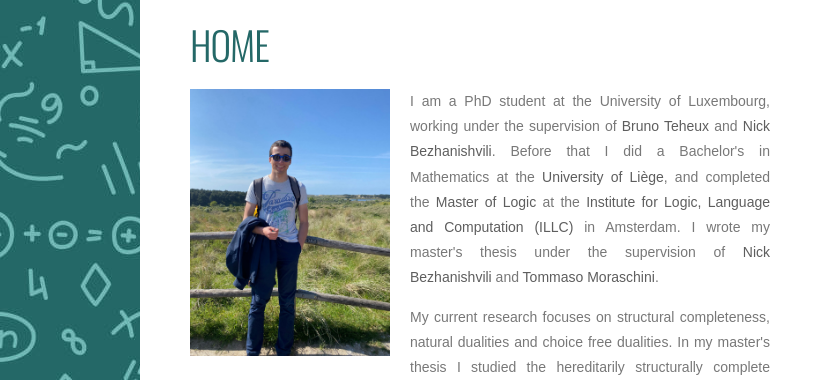
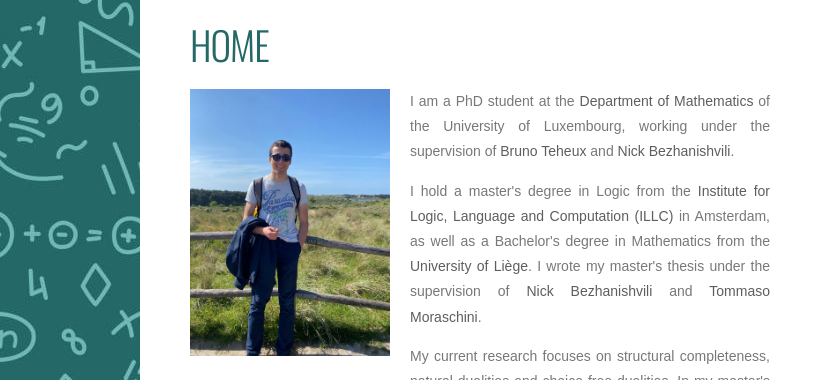
Before and after one commit to slemal/slemal.github.io, a plain HTML site: page index.html in a window 1280 px wide. Shown: the part 212-592 px from the top of the page, 0-816 px from the left. Drawn offline with nearby package versions, Linux system fonts and the light colour scheme.

Commit message:
Updated bio

```diff
--- a/index.html
+++ b/index.html
@@ -47,7 +47,8 @@ Released   : 20120902
                 <div class="entry">
                 	<img src="images/me.jpg" width="200" style="float:left; margin-right:20px; margin-bottom:20px" />
 
-                    <p>I am a PhD student at the University of Luxembourg, working under the supervision of <a href="https://math.uni.lu/~teheux/">Bruno Teheux</a> and <a href="https://staff.fnwi.uva.nl/n.bezhanishvili/">Nick Bezhanishvili</a>. Before that I did a Bachelor's in Mathematics at the <a href="https://www.mathematics.uliege.be/">University of Liège</a>, and completed the <a href="https://msclogic.illc.uva.nl/">Master of Logic</a> at the <a href=https://www.illc.uva.nl/">Institute for Logic, Language and Computation (ILLC)</a> in Amsterdam. I wrote my master's thesis under the supervision of <a href="https://staff.fnwi.uva.nl/n.bezhanishvili/">Nick Bezhanishvili</a> and <a href="https://moraschini.github.io">Tommaso Moraschini</a>.</p>
+                    <p>I am a PhD student at the <a href="https://www.uni.lu/fstm-en/research-departments/department-of-mathematics/">Department of Mathematics</a> of the University of Luxembourg, working under the supervision of <a href="https://math.uni.lu/~teheux/">Bruno Teheux</a> and <a href="https://staff.fnwi.uva.nl/n.bezhanishvili/">Nick Bezhanishvili</a>.</p>
+                   <p>I hold a master's degree in Logic from the <a href=https://www.illc.uva.nl/">Institute for Logic, Language and Computation (ILLC)</a> in Amsterdam, as well as a Bachelor's degree in Mathematics from the <a href="https://www.mathematics.uliege.be/">University of Liège</a>. I wrote my master's thesis under the supervision of <a href="https://staff.fnwi.uva.nl/n.bezhanishvili/">Nick Bezhanishvili</a> and <a href="https://moraschini.github.io">Tommaso Moraschini</a>.</p>
                     <p>My current research focuses on structural completeness, natural dualities and choice free dualities. In my master's thesis I studied the hereditarily structurally complete extensions of wK4. During my PhD, my main goal is to provide choice-free alternatives to 'classical' natural dualities.</p>
                     <p>My broader research interests include Algebraic Logic, Order Theory, Duality Theory and Universal Algebra.</p>
                 </div>
```
